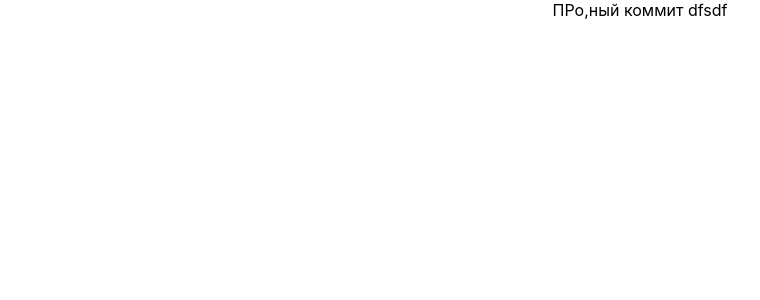
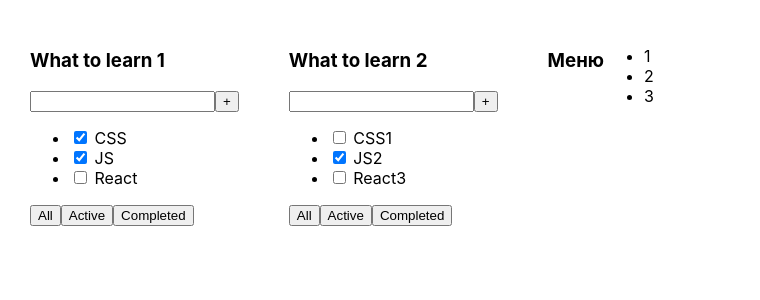
Before and after one commit to DiamanDD/todo, a React (Create React App) app: page / in a window 1280 px wide. Shown: the top 300 px of the page, without its empty margins (0-760 px from the left). Built offline with nearby package versions, Linux system fonts and the light colour scheme.

Commit message:
homework

```diff
--- /dev/null
+++ b/src/AccordionBody.tsx
@@ -0,0 +1,12 @@
+import React from "react";
+
+export const AccordionBody = () => {
+    return (
+        <ul>
+            <li>1</li>
+            <li>2</li>
+            <li>3</li>
+        </ul>
+    )
+
+}
--- /dev/null
+++ b/src/AccordionTitle.tsx
@@ -0,0 +1,7 @@
+import React from "react";
+
+export const AccordionTitle = () => {
+    return (
+        <h3>Меню</h3>
+    )
+}
--- a/src/App.css
+++ b/src/App.css
@@ -1,38 +1,8 @@
 .App {
-  text-align: center;
+  padding: 30px;
+  display: flex;
 }
 
-.App-logo {
-  height: 40vmin;
-  pointer-events: none;
+.App > div {
+  margin-right: 50px;
 }
-
-@media (prefers-reduced-motion: no-preference) {
-  .App-logo {
-    animation: App-logo-spin infinite 20s linear;
-  }
-}
-
-.App-header {
-  background-color: #282c34;
-  min-height: 100vh;
-  display: flex;
-  flex-direction: column;
-  align-items: center;
-  justify-content: center;
-  font-size: calc(10px + 2vmin);
-  color: white;
-}
-
-.App-link {
-  color: #61dafb;
-}
-
-@keyframes App-logo-spin {
-  from {
-    transform: rotate(0deg);
-  }
-  to {
-    transform: rotate(360deg);
-  }
-}
--- a/src/App.tsx
+++ b/src/App.tsx
@@ -1,15 +1,33 @@
 import React from 'react';
-import logo from './logo.svg';
 import './App.css';
-
-function App() {
-  return (
-    <div className="App">ПРо,ный коммит
+import {taskType, TodoList} from "./TodoList";
+import {AccordionTitle} from "./AccordionTitle";
+import {AccordionBody} from "./AccordionBody";
 
 
-      dfsdf
+function App(){
+
+let tasks1:Array<taskType>  = [
+    {id: 1, title: "CSS", isDone: true },
+    {id: 2, title: "JS", isDone: true },
+    {id: 3, title: "React", isDone: false }
+];
+    let tasks2:Array<taskType>  = [
+        {id: 1, title: "CSS1", isDone: false },
+        {id: 2, title: "JS2", isDone: true },
+        {id: 3, title: "React3", isDone: false }
+    ];
+return (
+    <div className="App">
+        <TodoList titles={"What to learn 1"} title={tasks1}/>
+        <TodoList  titles={"What to learn 2"} title={tasks2}/>
+        <AccordionTitle/>
+        <AccordionBody/>
+
+
+
     </div>
-  );
+);
 }
 
 export default App;
--- /dev/null
+++ b/src/TodoList.tsx
@@ -0,0 +1,39 @@
+import React from "react";
+
+
+export type taskType={
+    id:number;
+    title:string;
+    isDone:boolean;
+}
+
+
+type propsType={
+ titles?:string;
+ title:Array<taskType>
+}
+
+
+ export const TodoList = (props:propsType)=>{
+    return(
+
+        <div>
+            <h3>{props.titles}</h3>
+            <div>
+                <input/>
+                <button>+</button>
+            </div>
+            <ul>
+                <li><input type="checkbox" checked={props.title[0].isDone}/> <span>{props.title[0].title}</span></li>
+                <li><input type="checkbox" checked={props.title[1].isDone}/> <span>{props.title[1].title}</span></li>
+                <li><input type="checkbox" checked={props.title[2].isDone}/> <span>{props.title[2].title}</span></li>
+            </ul>
+            <div>
+                <button>All</button>
+                <button>Active</button>
+                <button>Completed</button>
+            </div>
+        </div>
+
+    )
+}
--- a/src/index.tsx
+++ b/src/index.tsx
@@ -5,10 +5,10 @@ import App from './App';
 import reportWebVitals from './reportWebVitals';
 
 ReactDOM.render(
-  <React.StrictMode>
-    <App />
-  </React.StrictMode>,
-  document.getElementById('root')
+
+      <App/>
+    ,
+    document.getElementById('root')
 );
 
 // If you want to start measuring performance in your app, pass a function
```
